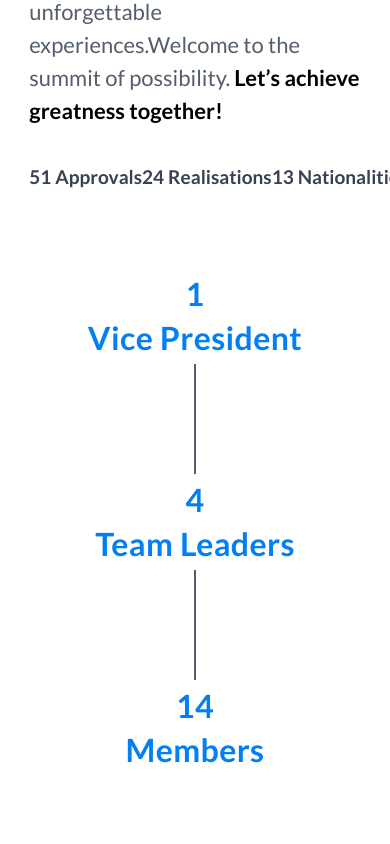
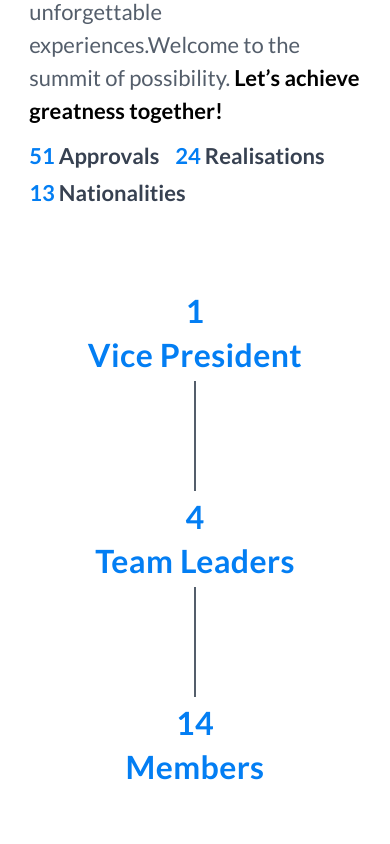
Before and after one commit to selimboudaga/IGV_Hadrumet, a React (Vite) app: page / in a window 390 px wide. Shown: the part 2020-2864 px from the top of the page. Built offline with nearby package versions, Linux system fonts and the light colour scheme; a web font is replaced by a local one.

Commit message:
first release v2

```diff
--- a/src/components/layout/ComingSoon.jsx
+++ b/src/components/layout/ComingSoon.jsx
@@ -29,7 +29,7 @@ const ComingSoon = () => {
           This Page is Coming Soon!
         </h1>
         <p className="text-[22px] drop-shadow-sm font-semibold text-gray-400 mt-4">
-          Stay tuned for updates. We&apos;re working on something amazing! 💙
+          Stay tuned for updates. <br className=" md:hidden" /> We&apos;re working on something amazing! 💙
         </p>
        <p className="text-3xl  mt-2 font-semibold text-blue drop-shadow-sm "> {clock} </p>
       </div>
--- a/src/components/layout/Description.jsx
+++ b/src/components/layout/Description.jsx
@@ -49,34 +49,45 @@ const Description = () => {
             </p>
           </div>
           {/** last year numbers */}
-          <div className=" md:w-[90%]   mt-9 flex justify-between">
-            <div className=" flex  items-center justify-center ">
-              <h1 className=" text-[19px] sm:text-[22px]  xl:text-[31px] font-semibold  text-gray-700 " ref={ref}>
+          <div className=" md:w-[90%] mt-3   md:mt-9 flex flex-col sm:flex-row justify-between">
+            <div className=" flex w-full">
+              {/**Approvals */}
+              <div className=" flex  items-center mr-4 sm:mr-0 justify-center ">
+                <h1
+                  className=" text-[22px] sm:text-[22px]  xl:text-[31px] font-semibold  text-blue "
+                  ref={ref}
+                >
                   <Number n={51} isVisible={inView} />
                 </h1>
-              <h1 className=" ml-1 xl:ml-3 text-center text-gray-700 text-[19px] sm:text-[22px]  xl:text-[31px] font-semibold">
+                <h1 className=" ml-1 xl:ml-3 text-center text-gray-700 text-[22px] sm:text-[22px]  xl:text-[31px] font-semibold">
                   Approvals
                 </h1>
               </div>
-
+                {/**Realisations */}
               <div className=" flex  items-center justify-center  ">
-              <h1 className=" text-[19px] sm:text-[22px]  xl:text-[31px] font-semibold  text-gray-700 " ref={ref}>
+                <h1
+                  className=" text-[22px] sm:text-[22px]  xl:text-[31px] font-semibold  text-blue "
+                  ref={ref}
+                >
                   <Number n={24} isVisible={inView} />
                 </h1>
-              <h1 className=" ml-1 xl:ml-3 text-center text-gray-700 text-[19px] sm:text-[22px]  xl:text-[31px] font-semibold">
+                <h1 className=" ml-1 xl:ml-3 text-center text-gray-700 text-[22px] sm:text-[22px]  xl:text-[31px] font-semibold">
                   Realisations
                 </h1>
               </div>
-
-            <div className=" flex  items-center justify-center ">
-              <h1 className=" text-[19px] sm:text-[22px]  xl:text-[31px] font-semibold  text-gray-700 " ref={ref}>
+            </div>
+            {/**Nationalities */}
+            <div className=" flex mt-1 sm:mt-0  items-center  ">
+              <h1
+                className=" text-[22px] sm:text-[22px]  xl:text-[31px] font-semibold  text-blue "
+                ref={ref}
+              >
                 <Number n={13} isVisible={inView} />
               </h1>
-              <h1 className=" ml-1 xl:ml-3 text-center text-gray-700 text-[19px] sm:text-[22px]  xl:text-[31px] font-semibold">
+              <h1 className=" ml-1 xl:ml-3 text-center text-gray-700 text-[22px] sm:text-[22px]  xl:text-[31px] font-semibold">
                 Nationalities
               </h1>
             </div>
-
           </div>
         </div>
 
--- a/src/components/layout/Footer.jsx
+++ b/src/components/layout/Footer.jsx
@@ -95,9 +95,9 @@ const Footer = () => {
           target="_blank"
           rel="noopener noreferrer"
         >
-          <button className=" text-[17px] md:text-[18px] px-3 group tracking-wide flex items-center text-blue font-semibold   ">
+          <button className=" text-[17px] md:text-[18px] px-0 md:px-3 group tracking-wide flex  text-end items-center text-blue font-semibold   ">
             Contact the developper{" "}
-            <span className=" group-hover:translate-x-2 transition-all duration-300 ml-2">
+            <span className=" hidden md:flex group-hover:translate-x-2 transition-all duration-300 ml-2">
               <FaArrowRightLong />{" "}
             </span>
           </button>
--- a/src/components/layout/Hadrumet.jsx
+++ b/src/components/layout/Hadrumet.jsx
@@ -8,7 +8,7 @@ const Hadrumet = () => {
 
 
         <div className=" mx-auto flex items-center ">
-            <img src={LC} className=' w-[390px] h-[200px]  md:w-[450px] md:h-[240px]  ' alt="" />
+            <img src={LC} className=' w-[360px] h-[185px]  md:w-[450px] md:h-[240px]  ' alt="" />
 
         </div>
 
--- a/src/components/layout/MailSection.jsx
+++ b/src/components/layout/MailSection.jsx
@@ -119,10 +119,10 @@ const MailSection = () => {
 
   return (
     <div id="collaborations" className=" flex flex-col w-full  ">
-      <div className=" flex flex-col  lg:flex-row w-[90%] mx-auto mt-[150px] ">
+      <div className=" flex flex-col  lg:flex-row w-[90%] mx-auto mt-[80px] md:mt-[150px] ">
         {/**Partnership text */}
         <div className=" w-full">
-          <h1 className=" font-semibold drop-shadow-xl text-nowrap text-5xl  lg:text-6xl">
+          <h1 className=" font-semibold drop-shadow-xl text-wrap md:text-nowrap text-5xl  lg:text-6xl">
             Become Our Patner
           </h1>
           <div className=" mt-[30px] lg:w-[88%] ">
@@ -252,7 +252,7 @@ const MailSection = () => {
         <div className=" mx-auto flex items-center ">
           <img
             src={LC}
-            className=" w-[390px] h-[200px]  md:w-[450px] md:h-[240px]  "
+            className=" w-[360px] h-[185px]  md:w-[450px] md:h-[240px]  "
             alt=""
           />
         </div>
--- a/src/components/layout/OpportunitiesHero.jsx
+++ b/src/components/layout/OpportunitiesHero.jsx
@@ -32,7 +32,7 @@ const OpportunitiesHero = () => {
         </div>
 
         <div className=" ">
-          <h1 className="  text-left uppercase leading-tight  drop-shadow-xl   text-blue text-[46px] md:text-7xl lg:text-8xl font-extrabold  tracking-wider md:leading-[80px] lg:leading-[100px]">
+          <h1 className="  text-left uppercase leading-tight  drop-shadow-xl   text-blue text-[41px] md:text-7xl lg:text-8xl font-extrabold  md:tracking-wider md:leading-[80px] lg:leading-[100px]">
             <span className=" md:flex hidden">Discover</span> Our Global
             Opportunities
           </h1>
@@ -48,15 +48,15 @@ const OpportunitiesHero = () => {
             </span>
           </h2>
         </div>
-        <div className=" w-[88%] md:w-[420px] justify-between items-cente flex mt-8">
+        <div className=" w-[320px] md:w-[420px] justify-between items-cente flex mt-8">
           <Link to="collaborations" smooth={true} duration={500}>
-            <button className=" cursor-pointer border-4 border-transparent text-white font-bold flex  bg-[#037EF3]  items-center  py-2 md:py-3  rounded-[12px] px-5 hover:bg-white duration-300 hover:text-blue hover:border-blue  tracking-wide text-[17px] md:text-xl group">
+            <button className=" cursor-pointer border-4 border-transparent text-white font-bold flex  bg-[#037EF3]  items-center  py-2 md:py-3  rounded-[12px] px-3 md:px-5 hover:bg-white duration-300 hover:text-blue hover:border-blue  tracking-wide text-[17px] md:text-xl group">
               Collaborations
             </button>
           </Link>
 
           <Link to="opportunities" smooth={true} duration={500}>
-            <button className="  cursor-pointer border-4 border-blue text-blue font-bold flex  bg-white  items-center  py-2 md:py-3  rounded-[12px] px-5 hover:bg-blue duration-300 hover:text-white   tracking-wide text-[17px] md:text-xl group">
+            <button className="  cursor-pointer border-4 border-blue text-blue font-bold flex  bg-white  items-center  py-2 md:py-3  rounded-[12px] px-3  md:px-5  hover:bg-blue duration-300 hover:text-white   tracking-wide text-[17px] md:text-xl group">
               Opportunities
             </button>
           </Link>
--- a/src/components/layout/Projects.jsx
+++ b/src/components/layout/Projects.jsx
@@ -36,12 +36,12 @@ const Projects = () => {
         But last term we worked on:{" "}
       </p>
       {/**projects */}
-      <div className="flex flex-col mt-[80px]  lg:mt-[60px]">
-        <div className=" grid grid-cols-3 md:grid-cols-4  lg:grid-cols-6 xl:grid-cols-8 2xl:grid-cols-11 ">
+      <div className="flex flex-col mt-[30px] md:mt-[60px]">
+        <div className=" grid grid-cols-4 gap-4 md:grid-cols-4  lg:grid-cols-6 xl:grid-cols-8 2xl:grid-cols-11 ">
         {projects.map((project, index) => (
-            <div className=" group w-[100px] " key={index}>
-                <img   src={project.image} className=" group-hover:-translate-y-9 group-hover:scale-110 group-hover:duration-300 mx-auto transition-all w-[100px] h-[100px]   cursor-pointer " alt={project.name} />
-                <p className={`text-center opacity-0 group-hover:opacity-100 transition-all group-hover:duration-300 group-hover:-translate-y-6 text-wrap mt-2 font-semibold text-[17px]`} style={{ color: project.color }} >{project.name}</p>
+            <div className=" group xl:w-[100px]  mx-auto" key={index}>
+                <img   src={project.image} className=" md:group-hover:-translate-y-9 md:group-hover:scale-110 duration-300 mx-auto transition-all w-[65px] h-[65px] md:w-[85px] md:h-[85px] xl:w-[100px] xl:h-[100px]   cursor-pointer " alt={project.name} />
+                <p className={`text-center hidden md:flex md:opacity-0 group-hover:opacity-100 transition-all group-hover:duration-300 group-hover:-translate-y-6 text-wrap mt-2 font-semibold text-[17px]`} style={{ color: project.color }} >{project.name}</p>
             </div>
 
         ))}
--- a/src/components/layout/TestimonialsHero.jsx
+++ b/src/components/layout/TestimonialsHero.jsx
@@ -93,15 +93,15 @@ const TestimonialsHero = () => {
           </h2>
         </div>
         {/** nationalities */}
-        <div className=" mt-[50px] grid w-full grid-cols-3 gap-y-4  md:grid-cols-5 xl:grid-cols-9 lg:w-[1000px] ">
+        <div className="  mt-[30px] lg:mt-[50px] grid w-full grid-cols-4 gap-y-4  sm:grid-cols-5 md:grid-cols-6 lg:grid-cols-8 xl:grid-cols-9 lg:w-[1000px] ">
           {countries.map((country, index) => (
-            <div  className=" flex flex-col group items-center" key={index}>
+            <div  className=" flex flex-col group " key={index}>
               <img
-                className="  w-[80px] group-hover:scale-110 transition-transform duration-300 cursor-pointer  h-[45px] "
+                className=" w-[60px] h-[35px]  md:w-[80px] md:h-[45px] group-hover:scale-110 transition-transform duration-300 cursor-pointer   "
                 src={country.image}
                 alt={country.country}
               />
-              <h1 className=" mt-2 group-hover:opacity-100 transition-opacity duration-300 ease-in-out text-gray-800 opacity-0 text-center text-[18px] font-semibold">
+              <h1 className=" mt-2 md:group-hover:opacity-100 transition-opacity duration-300 ease-in-out text-gray-800 hidden md:flex opacity-0 text-center text-[18px] font-semibold">
                 {country.country}
               </h1>
             </div>
--- a/src/components/layout/TestimonialsVideos.jsx
+++ b/src/components/layout/TestimonialsVideos.jsx
@@ -24,14 +24,22 @@ const TestimonialsVideos = () => {
     <div className=" w-full flex  relative">
       {/**gradient decoration */}
       <div className="  w-[700px] h-[450px] md:flex hidden bg-blue/35 rounded-full absolute z-0 top-[55%] left-[50%] translate-x-[-50%] translate-y-[-50%] blur-[160px]  "></div>
-      <div className=" w-[80%] sm:w-[60%] md:w-[85%] lg:w-[85%] mt-[100px] z-20 flex flex-col mx-auto ">
-        <Carousel orientation={orientation}>
-          <CarouselContent className=" ">
+
+      <div className=" w-[340px] h-screen   sm:w-[400px] md:w-[85%] lg:w-[85%] mt-[100px] z-20 flex flex-col mx-auto ">
+        <Carousel
+          opts={{
+            align: "start",
+            loop: true,
+          }}
+          orientation={orientation}
+        >
+          {/**carousel height */}
+          <CarouselContent className=" h-[750px] sm:h-[825px]  w-full ">
             {/*  */}
             {testimonials.map((testimonial, index) => (
               <CarouselItem
                 key={index}
-                className=" basis-full  sm:basis-1/2  lg:basis-1/3 2xl:basis-1/4 "
+                className=" basis-full   sm:basis-1/2  lg:basis-1/3 2xl:basis-1/4 "
               >
                 <TestimonialVideo
                   video={testimonial.video}
@@ -40,8 +48,8 @@ const TestimonialsVideos = () => {
               </CarouselItem>
             ))}
           </CarouselContent>
-          <CarouselPrevious className=" hidden md:flex  border-2 border-transparent hover:border-blue hover:bg-blue/10 transition-all duration-300 cursor-pointer hover:text-blue" />
-          <CarouselNext className="  hidden md:flex border-2 border-transparent hover:border-blue hover:bg-blue/10 transition-all duration-300 cursor-pointer hover:text-blue" />
+          <CarouselPrevious className="   border-2 border-gray-800 hover:border-blue hover:bg-blue/10 transition-all duration-300 cursor-pointer hover:text-blue" />
+          <CarouselNext className="   border-2 border-gray-800  hover:border-blue hover:bg-blue/10 transition-all duration-300 cursor-pointer hover:text-blue" />
         </Carousel>
       </div>
     </div>
```
Also changed, not shown: vercel.json (added). Lines whose indentation alone changed are shown as unchanged.
